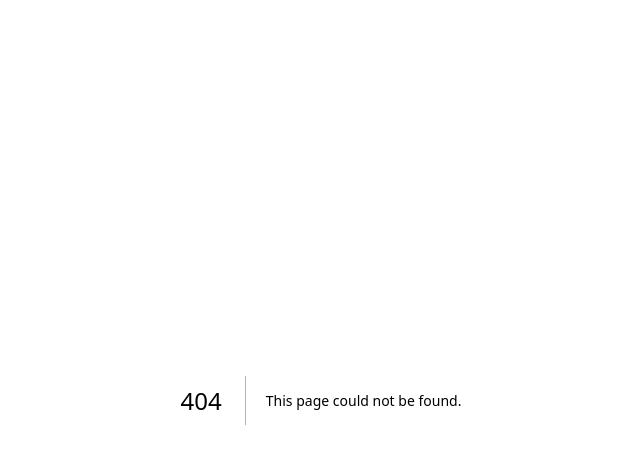
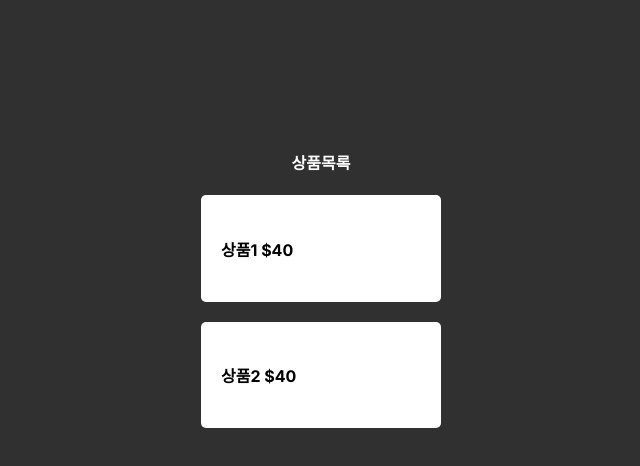
Before and after one commit to netkro-0706/nextjs-13-playground, a Next.js app: page /list in a window 1280 px wide. Before the commit this address had no page. Shown: the top 466 px of the page, without its empty margins (319-959 px from the left). Built offline with nearby package versions, Linux system fonts and the light colour scheme.

Commit message:
add: test page

```diff
--- a/app/globals.css
+++ b/app/globals.css
@@ -11,3 +11,12 @@
 .title-sub {
   text-align: center;
 }
+
+.food {
+  margin: 20px auto;
+  width: 200px;
+  background: white;
+  color: black;
+  padding: 20px;
+  border-radius: 5px;
+}
--- /dev/null
+++ b/app/list/page.js
@@ -0,0 +1,13 @@
+export default function List() {
+  return (
+    <div>
+      <h4 className="title">상품목록</h4>
+      <div className="food">
+        <h4>상품1 $40</h4>
+      </div>
+      <div className="food">
+        <h4>상품2 $40</h4>
+      </div>
+    </div>
+  );
+}
```
Also changed, not shown: app/abc/def/page.js (added, +13 -0 lines), app/abc/page.js (added, +13 -0 lines).
